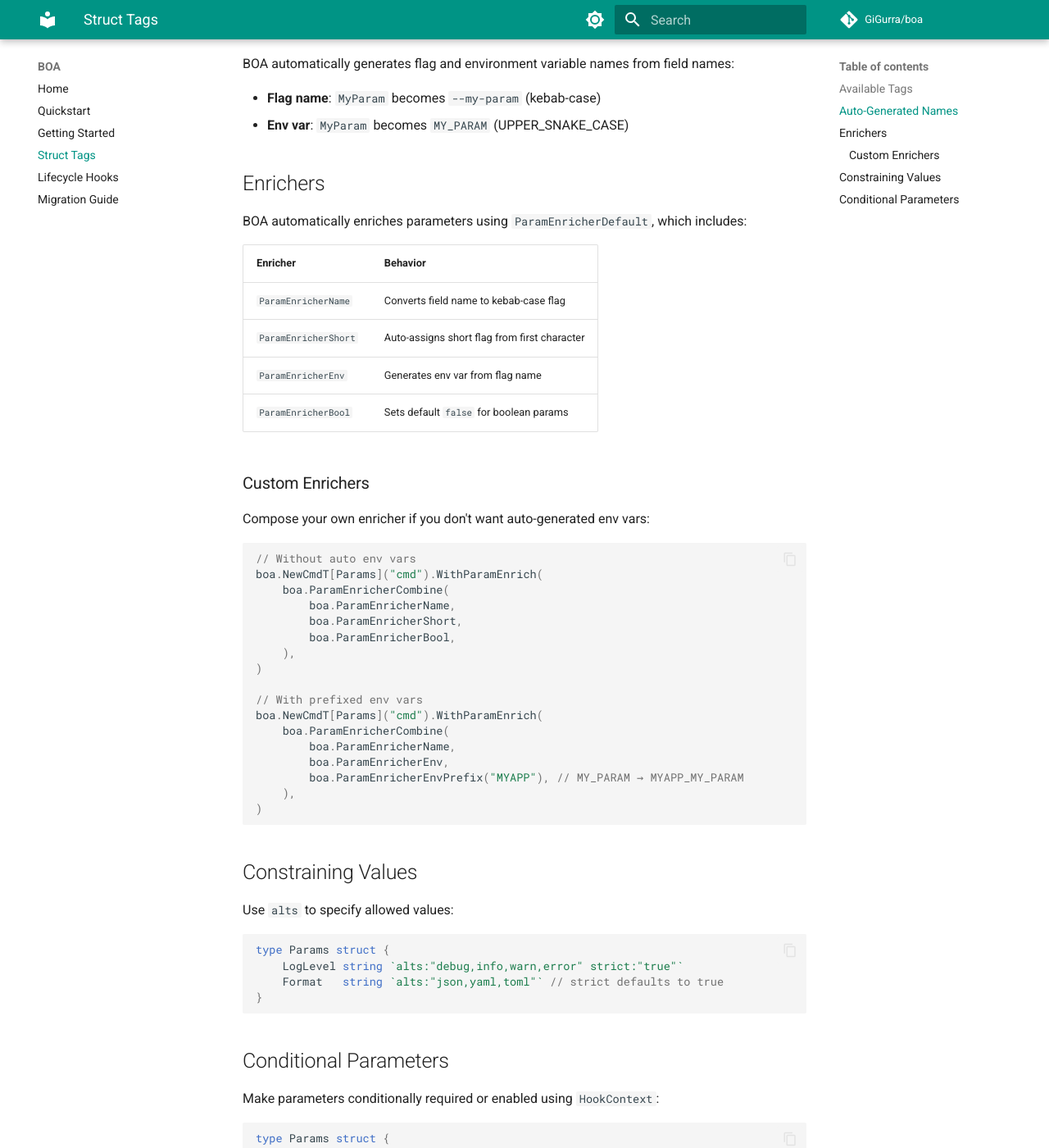
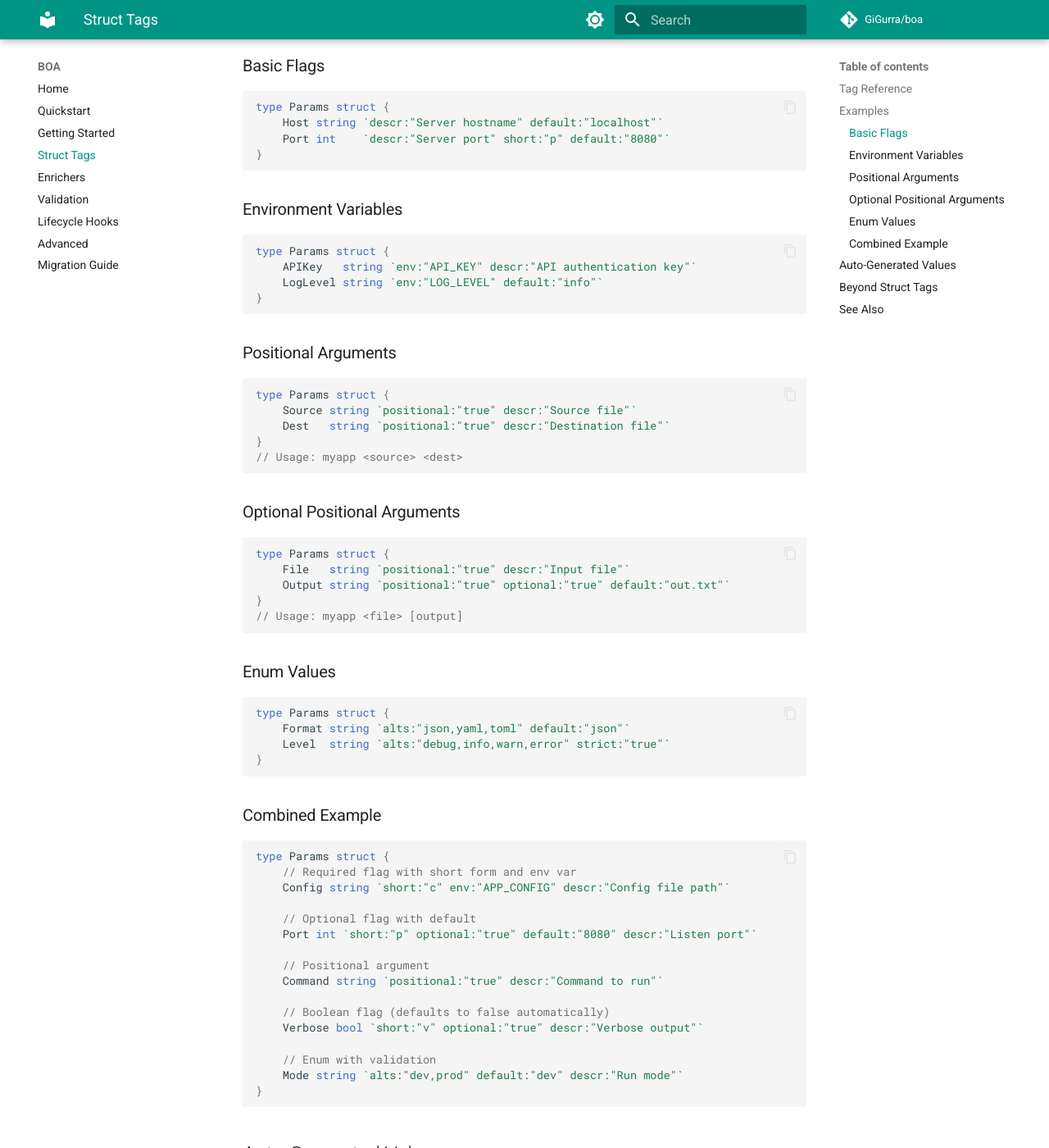
Before and after one commit to GiGurra/boa, an MkDocs documentation site: the page built from docs/struct-tags.md, in a window 1280 px wide and 1400 px high, scrolled down 839 px. Shown: the whole window at 82% size. Built offline with MkDocs 1.6.1 and Material for MkDocs 9.7.7, drawn with Linux system fonts in a browser that asks for light colours; comment, search, counter and statistics services are not loaded; some of the changed text lies outside the part shown.

Commit message:
expand docs: enrichers, validation, advanced features
Co-Authored-By: Claude Opus 4.5 <noreply@anthropic.com>

````diff
--- /dev/null
+++ b/docs/advanced.md
@@ -0,0 +1,233 @@
+# Advanced Features
+
+This page covers advanced BOA features for power users.
+
+## The Param Interface
+
+Every parameter (whether using struct tags or programmatic configuration) implements the `Param` interface. Access it via `HookContext.GetParam()`:
+
+```go
+WithInitFuncCtx(func(ctx *boa.HookContext, p *Params, cmd *cobra.Command) error {
+    param := ctx.GetParam(&p.SomeField)
+    // Now use param methods...
+    return nil
+})
+```
+
+### Param Methods
+
+| Method | Description |
+|--------|-------------|
+| `SetName(string)` | Override flag name |
+| `SetShort(string)` | Set short flag |
+| `SetEnv(string)` | Set environment variable |
+| `SetDefault(any)` | Set default value |
+| `SetAlternatives([]string)` | Set allowed values |
+| `SetStrictAlts(bool)` | Enable/disable strict validation |
+| `SetRequiredFn(func() bool)` | Dynamic required condition |
+| `SetIsEnabledFn(func() bool)` | Dynamic visibility |
+| `GetName() string` | Get current flag name |
+| `GetShort() string` | Get current short flag |
+| `GetEnv() string` | Get current env var |
+| `GetAlternatives() []string` | Get allowed values |
+| `HasValue() bool` | Check if value was set |
+| `IsRequired() bool` | Check if required |
+| `IsEnabled() bool` | Check if visible |
+
+## Dynamic Shell Completion
+
+### AlternativesFunc
+
+For completion suggestions that depend on runtime state (like fetching from an API):
+
+```go
+type Params struct {
+    // Using the deprecated wrapper type for AlternativesFunc
+    Region boa.Required[string]
+}
+
+func main() {
+    var p Params
+    p.Region.AlternativesFunc = func(cmd *cobra.Command, args []string, toComplete string) []string {
+        // Could fetch from API, read from file, etc.
+        return []string{"us-east-1", "us-west-2", "eu-west-1"}
+    }
+
+    boa.NewCmdT2("app", &p).
+        WithRunFunc(func(params *Params) {
+            // ...
+        }).
+        Run()
+}
+```
+
+### ValidArgsFunc
+
+For positional argument completion:
+
+```go
+boa.NewCmdT[Params]("app").
+    WithValidArgsFunc(func(p *Params, cmd *cobra.Command, args []string, toComplete string) ([]string, cobra.ShellCompDirective) {
+        // Return suggestions for positional args
+        return []string{"option1", "option2"}, cobra.ShellCompDirectiveDefault
+    })
+```
+
+## Config File Loading
+
+Load configuration from files in the PreValidate hook:
+
+```go
+type AppConfig struct {
+    Host string
+    Port int
+}
+
+type Params struct {
+    ConfigFile string `descr:"Path to config file" optional:"true"`
+    AppConfig
+}
+
+func main() {
+    boa.NewCmdT[Params]("app").
+        WithPreValidateFuncCtx(func(ctx *boa.HookContext, p *Params, cmd *cobra.Command, args []string) error {
+            fileParam := ctx.GetParam(&p.ConfigFile)
+            return boa.UnMarshalFromFileParam(fileParam, &p.AppConfig, nil)
+        }).
+        WithRunFunc(func(p *Params) {
+            fmt.Printf("Host: %s, Port: %d\n", p.Host, p.Port)
+        }).
+        Run()
+}
+```
+
+Custom unmarshal functions (YAML, TOML, etc.):
+
+```go
+import "gopkg.in/yaml.v3"
+
+boa.UnMarshalFromFileParam(fileParam, &p.AppConfig, yaml.Unmarshal)
+```
+
+## Checking Value Sources
+
+Use `HookContext` in your run function to check how values were set:
+
+```go
+boa.NewCmdT[Params]("app").
+    WithRunFuncCtx(func(ctx *boa.HookContext, p *Params) {
+        if ctx.HasValue(&p.Port) {
+            fmt.Printf("Port explicitly set to %d\n", p.Port)
+        } else {
+            fmt.Println("Using default port")
+        }
+    })
+```
+
+## Accessing Cobra Directly
+
+Access the underlying Cobra command for features BOA doesn't wrap:
+
+```go
+boa.NewCmdT[Params]("app").
+    WithInitFunc2E(func(p *Params, cmd *cobra.Command) error {
+        cmd.Deprecated = "use 'new-app' instead"
+        cmd.Hidden = true
+        cmd.SilenceUsage = true
+        return nil
+    })
+```
+
+Or after flags are created:
+
+```go
+WithPostCreateFuncCtx(func(ctx *boa.HookContext, p *Params, cmd *cobra.Command) error {
+    flag := cmd.Flags().Lookup("verbose")
+    flag.NoOptDefVal = "true"  // --verbose without value means true
+    return nil
+})
+```
+
+## Command Groups
+
+Organize subcommands into groups in help output:
+
+```go
+boa.NewCmdT[boa.NoParams]("app").
+    WithGroups(
+        &cobra.Group{ID: "core", Title: "Core Commands:"},
+        &cobra.Group{ID: "util", Title: "Utility Commands:"},
+    ).
+    WithSubCmds(
+        boa.NewCmdT[Params]("init").WithGroupID("core"),
+        boa.NewCmdT[Params]("run").WithGroupID("core"),
+        boa.NewCmdT[Params]("version").WithGroupID("util"),
+    )
+```
+
+## Testing Commands
+
+### Inject Arguments
+
+```go
+cmd := boa.NewCmdT[Params]("app").
+    WithRunFunc(func(p *Params) {
+        // ...
+    })
+
+// Test with specific args
+cmd.RunArgs([]string{"--name", "test", "--port", "8080"})
+```
+
+### Validate Without Running
+
+```go
+cmd := boa.NewCmdT[Params]("app").
+    WithRawArgs([]string{"--name", "test"})
+
+err := cmd.Validate()
+if err != nil {
+    // Validation failed
+}
+```
+
+## Interface-Based Hooks
+
+Implement interfaces on your config struct instead of using `With*` methods:
+
+```go
+type Config struct {
+    Host string
+    Port int
+}
+
+// Called during initialization
+func (c *Config) Init() error {
+    return nil
+}
+
+// Called during initialization with HookContext
+func (c *Config) InitCtx(ctx *boa.HookContext) error {
+    ctx.GetParam(&c.Port).SetDefault(boa.Default(8080))
+    return nil
+}
+
+// Called before validation
+func (c *Config) PreValidate() error {
+    return nil
+}
+
+// Called before execution
+func (c *Config) PreExecute() error {
+    return nil
+}
+```
+
+Available interfaces:
+
+- `CfgStructInit` - `Init() error`
+- `CfgStructInitCtx` - `InitCtx(ctx *HookContext) error`
+- `CfgStructPreValidate` - `PreValidate() error`
+- `CfgStructPreValidateCtx` - `PreValidateCtx(ctx *HookContext) error`
+- `CfgStructPreExecute` - `PreExecute() error`
+- `CfgStructPreExecuteCtx` - `PreExecuteCtx(ctx *HookContext) error`
--- /dev/null
+++ b/docs/enrichers.md
@@ -0,0 +1,112 @@
+# Auto-Derivation & Enrichers
+
+BOA automatically derives flag names, environment variables, and other metadata from your struct fields. This is done through **enrichers** - functions that process parameters during initialization.
+
+## Default Behavior
+
+By default, BOA applies `ParamEnricherDefault`, which includes:
+
+| Enricher | What it does |
+|----------|--------------|
+| `ParamEnricherName` | Converts `MyParam` → `--my-param` (kebab-case) |
+| `ParamEnricherShort` | Auto-assigns `-m` from first char (skips conflicts, reserves `-h`) |
+| `ParamEnricherEnv` | Generates `MY_PARAM` from flag name (UPPER_SNAKE_CASE) |
+| `ParamEnricherBool` | Sets `default: false` for boolean params |
+
+Example - this struct:
+
+```go
+type Params struct {
+    ServerHost string
+    MaxRetries int
+    Verbose    bool
+}
+```
+
+Automatically gets:
+
+```
+--server-host  (env: SERVER_HOST, required)
+--max-retries  (env: MAX_RETRIES, required)
+--verbose      (env: VERBOSE, default: false)
+```
+
+## Custom Enrichers
+
+You can compose your own enricher to change the default behavior.
+
+### Disable Auto Env Vars
+
+```go
+boa.NewCmdT[Params]("cmd").WithParamEnrich(
+    boa.ParamEnricherCombine(
+        boa.ParamEnricherName,
+        boa.ParamEnricherShort,
+        boa.ParamEnricherBool,
+    ),
+)
+```
+
+### Prefix Env Vars
+
+```go
+boa.NewCmdT[Params]("cmd").WithParamEnrich(
+    boa.ParamEnricherCombine(
+        boa.ParamEnricherName,
+        boa.ParamEnricherEnv,
+        boa.ParamEnricherEnvPrefix("MYAPP"),
+    ),
+)
+```
+
+This turns `MY_PARAM` into `MYAPP_MY_PARAM`.
+
+### Disable Auto Short Flags
+
+```go
+boa.NewCmdT[Params]("cmd").WithParamEnrich(
+    boa.ParamEnricherCombine(
+        boa.ParamEnricherName,
+        boa.ParamEnricherEnv,
+        boa.ParamEnricherBool,
+    ),
+)
+```
+
+### Disable All Enrichment
+
+```go
+boa.NewCmdT[Params]("cmd").WithParamEnrich(nil)
+```
+
+With no enrichment, you must specify everything via struct tags:
+
+```go
+type Params struct {
+    Host string `name:"host" short:"h" env:"HOST" descr:"Server host"`
+}
+```
+
+## Available Enrichers
+
+| Enricher | Description |
+|----------|-------------|
+| `ParamEnricherDefault` | Combines Name + Short + Env + Bool |
+| `ParamEnricherName` | Derives flag name from field name |
+| `ParamEnricherShort` | Auto-assigns short flags |
+| `ParamEnricherEnv` | Derives env var from flag name |
+| `ParamEnricherEnvPrefix(prefix)` | Adds prefix to env vars |
+| `ParamEnricherBool` | Sets false default for booleans |
+| `ParamEnricherCombine(...)` | Combines multiple enrichers |
+
+## Override Auto-Derived Values
+
+Struct tags always take precedence over enrichers:
+
+```go
+type Params struct {
+    // Enricher would derive --my-host and MY_HOST
+    // Tags override to --server and APP_SERVER
+    MyHost string `name:"server" env:"APP_SERVER"`
+}
+```
--- a/docs/struct-tags.md
+++ b/docs/struct-tags.md
@@ -1,105 +1,128 @@
 # Struct Tags Reference
 
-BOA uses struct tags to configure CLI parameters.
+Quick reference for all BOA struct tags.
 
-## Available Tags
+## Tag Reference
 
-| Tag | Description | Example |
-|-----|-------------|---------|
-| `descr` / `desc` / `description` / `help` | Description text for help | `descr:"User name"` |
-| `name` / `long` | Override flag name | `name:"user-name"` |
-| `default` | Default value | `default:"8080"` |
-| `env` | Environment variable name | `env:"PORT"` |
-| `short` | Short flag (single char) | `short:"p"` |
-| `positional` / `pos` | Marks positional argument | `positional:"true"` |
-| `required` / `req` | Marks as required | `required:"true"` |
-| `optional` / `opt` | Marks as optional | `optional:"true"` |
-| `alts` / `alternatives` | Allowed values (enum) | `alts:"debug,info,warn,error"` |
-| `strict-alts` / `strict` | Validate against alts | `strict:"true"` |
+| Tag | Aliases | Description | Example |
+|-----|---------|-------------|---------|
+| `descr` | `desc`, `description`, `help` | Help text | `descr:"User name"` |
+| `name` | `long` | Override flag name | `name:"server-host"` |
+| `short` | | Single-char flag | `short:"n"` |
+| `env` | | Environment variable | `env:"APP_HOST"` |
+| `default` | | Default value | `default:"8080"` |
+| `required` | `req` | Mark as required | `required:"true"` |
+| `optional` | `opt` | Mark as optional | `optional:"true"` |
+| `positional` | `pos` | Positional argument | `positional:"true"` |
+| `alts` | `alternatives` | Allowed values | `alts:"a,b,c"` |
+| `strict-alts` | `strict` | Validate alts | `strict:"true"` |
 
-## Auto-Generated Names
+## Examples
 
-BOA automatically generates flag and environment variable names from field names:
-
-- **Flag name**: `MyParam` becomes `--my-param` (kebab-case)
-- **Env var**: `MyParam` becomes `MY_PARAM` (UPPER_SNAKE_CASE)
-
-## Enrichers
-
-BOA automatically enriches parameters using `ParamEnricherDefault`, which includes:
-
-| Enricher | Behavior |
-|----------|----------|
-| `ParamEnricherName` | Converts field name to kebab-case flag |
-| `ParamEnricherShort` | Auto-assigns short flag from first character |
-| `ParamEnricherEnv` | Generates env var from flag name |
-| `ParamEnricherBool` | Sets default `false` for boolean params |
-
-### Custom Enrichers
-
-Compose your own enricher if you don't want auto-generated env vars:
-
-```go
-// Without auto env vars
-boa.NewCmdT[Params]("cmd").WithParamEnrich(
-    boa.ParamEnricherCombine(
-        boa.ParamEnricherName,
-        boa.ParamEnricherShort,
-        boa.ParamEnricherBool,
-    ),
-)
-
-// With prefixed env vars
-boa.NewCmdT[Params]("cmd").WithParamEnrich(
-    boa.ParamEnricherCombine(
-        boa.ParamEnricherName,
-        boa.ParamEnricherEnv,
-        boa.ParamEnricherEnvPrefix("MYAPP"), // MY_PARAM → MYAPP_MY_PARAM
-    ),
-)
-```
-
-## Constraining Values
-
-Use `alts` to specify allowed values:
+### Basic Flags
 
 ```go
 type Params struct {
-    LogLevel string `alts:"debug,info,warn,error" strict:"true"`
-    Format   string `alts:"json,yaml,toml"` // strict defaults to true
+    Host string `descr:"Server hostname" default:"localhost"`
+    Port int    `descr:"Server port" short:"p" default:"8080"`
 }
 ```
 
-## Conditional Parameters
-
-Make parameters conditionally required or enabled using `HookContext`:
+### Environment Variables
 
 ```go
 type Params struct {
-    Mode     string
-    FilePath string `optional:"true"`
-    Verbose  bool   `optional:"true"`
-    Debug    bool   `optional:"true"`
-}
-
-func main() {
-    boa.NewCmdT[Params]("hello-world").
-        WithInitFuncCtx(func(ctx *boa.HookContext, p *Params, cmd *cobra.Command) error {
-            // FilePath is required when Mode is "file"
-            ctx.GetParam(&p.FilePath).SetRequiredFn(func() bool {
-                return p.Mode == "file"
-            })
-
-            // Verbose is only enabled when Debug is true
-            ctx.GetParam(&p.Verbose).SetIsEnabledFn(func() bool {
-                return p.Debug
-            })
-
-            return nil
-        }).
-        WithRunFunc(func(params *Params) {
-            fmt.Printf("Mode=%s\n", params.Mode)
-        }).
-        Run()
+    APIKey   string `env:"API_KEY" descr:"API authentication key"`
+    LogLevel string `env:"LOG_LEVEL" default:"info"`
 }
 ```
+
+### Positional Arguments
+
+```go
+type Params struct {
+    Source string `positional:"true" descr:"Source file"`
+    Dest   string `positional:"true" descr:"Destination file"`
+}
+// Usage: myapp <source> <dest>
+```
+
+### Optional Positional Arguments
+
+```go
+type Params struct {
+    File   string `positional:"true" descr:"Input file"`
+    Output string `positional:"true" optional:"true" default:"out.txt"`
+}
+// Usage: myapp <file> [output]
+```
+
+### Enum Values
+
+```go
+type Params struct {
+    Format string `alts:"json,yaml,toml" default:"json"`
+    Level  string `alts:"debug,info,warn,error" strict:"true"`
+}
+```
+
+### Combined Example
+
+```go
+type Params struct {
+    // Required flag with short form and env var
+    Config string `short:"c" env:"APP_CONFIG" descr:"Config file path"`
+
+    // Optional flag with default
+    Port int `short:"p" optional:"true" default:"8080" descr:"Listen port"`
+
+    // Positional argument
+    Command string `positional:"true" descr:"Command to run"`
+
+    // Boolean flag (defaults to false automatically)
+    Verbose bool `short:"v" optional:"true" descr:"Verbose output"`
+
+    // Enum with validation
+    Mode string `alts:"dev,prod" default:"dev" descr:"Run mode"`
+}
+```
+
+## Auto-Generated Values
+
+Without explicit tags, BOA derives:
+
+| Field | Flag | Env Var | Short |
+|-------|------|---------|-------|
+| `ServerHost` | `--server-host` | `SERVER_HOST` | `-s` |
+| `MaxRetries` | `--max-retries` | `MAX_RETRIES` | `-m` |
+| `V` | `--v` | `V` | (none - too short) |
+
+See [Enrichers](enrichers.md) to customize this behavior.
+
+## Beyond Struct Tags
+
+Struct tags cover the most common use cases, but for dynamic behavior you'll need programmatic configuration via `HookContext`:
+
+- **Dynamic defaults** - Set defaults based on runtime values
+- **Conditional requirements** - Make fields required based on other fields
+- **Dynamic completions** - Shell completions from APIs, files, or computed at runtime
+- **AlternativesFunc** - Generate completion suggestions dynamically (e.g., list files, query databases)
+- **Custom validation** - Complex validation logic
+
+```go
+boa.NewCmdT[Params]("app").
+    WithInitFuncCtx(func(ctx *boa.HookContext, p *Params, cmd *cobra.Command) error {
+        param := ctx.GetParam(&p.Region)
+        param.SetAlternatives(fetchRegionsFromAPI())
+        param.SetStrictAlts(true)
+        return nil
+    })
+```
+
+See [Advanced](advanced.md) for the full `Param` interface and examples.
+
+## See Also
+
+- [Enrichers](enrichers.md) - Auto-derivation of names
+- [Validation](validation.md) - Constraints and conditional requirements
+- [Advanced](advanced.md) - Programmatic configuration
--- /dev/null
+++ b/docs/validation.md
@@ -0,0 +1,130 @@
+# Validation & Constraints
+
+BOA provides several ways to validate and constrain parameter values.
+
+## Required vs Optional
+
+By default, all parameters are **required**. Mark parameters as optional explicitly:
+
+```go
+type Params struct {
+    Name    string                        // required
+    Port    int    `optional:"true"`      // optional
+    Verbose bool   `optional:"true"`      // optional
+}
+```
+
+## Allowed Values (Alternatives)
+
+Use `alts` to restrict a parameter to specific values:
+
+```go
+type Params struct {
+    LogLevel string `alts:"debug,info,warn,error"`
+    Format   string `alts:"json,yaml,toml"`
+}
+```
+
+This provides:
+
+1. **Shell completion** - Tab completion suggests valid values
+2. **Validation** - Invalid values are rejected (when `strict` is true, which is the default)
+
+### Strict Mode
+
+By default, `alts` enforces validation. To allow any value while still providing completion hints:
+
+```go
+type Params struct {
+    // Validation enforced (default)
+    LogLevel string `alts:"debug,info,warn,error" strict:"true"`
+
+    // Suggestions only, any value accepted
+    Color string `alts:"red,green,blue" strict:"false"`
+}
+```
+
+## Conditional Requirements
+
+Make parameters conditionally required based on other values using `HookContext`:
+
+```go
+type Params struct {
+    Mode     string
+    FilePath string `optional:"true"`
+    URL      string `optional:"true"`
+}
+
+func main() {
+    boa.NewCmdT[Params]("app").
+        WithInitFuncCtx(func(ctx *boa.HookContext, p *Params, cmd *cobra.Command) error {
+            // FilePath required when Mode is "file"
+            ctx.GetParam(&p.FilePath).SetRequiredFn(func() bool {
+                return p.Mode == "file"
+            })
+
+            // URL required when Mode is "http"
+            ctx.GetParam(&p.URL).SetRequiredFn(func() bool {
+                return p.Mode == "http"
+            })
+
+            return nil
+        }).
+        WithRunFunc(func(p *Params) {
+            // ...
+        }).
+        Run()
+}
+```
+
+## Conditional Visibility
+
+Hide parameters entirely based on conditions:
+
+```go
+type Params struct {
+    Debug   bool   `optional:"true"`
+    Verbose bool   `optional:"true"`
+}
+
+func main() {
+    boa.NewCmdT[Params]("app").
+        WithInitFuncCtx(func(ctx *boa.HookContext, p *Params, cmd *cobra.Command) error {
+            // Verbose flag only visible when Debug is true
+            ctx.GetParam(&p.Verbose).SetIsEnabledFn(func() bool {
+                return p.Debug
+            })
+            return nil
+        }).
+        WithRunFunc(func(p *Params) {
+            // ...
+        }).
+        Run()
+}
+```
+
+## Dynamic Alternatives
+
+For alternatives that depend on runtime state, use `SetAlternatives` in a hook:
+
+```go
+func (c *Config) InitCtx(ctx *boa.HookContext) error {
+    // Set alternatives based on available options
+    envs := []string{"dev", "staging", "prod"}
+    ctx.GetParam(&c.Environment).SetAlternatives(envs)
+    ctx.GetParam(&c.Environment).SetStrictAlts(true)
+    return nil
+}
+```
+
+## Value Priority
+
+When multiple sources provide values, BOA uses this priority:
+
+1. **CLI flags** - `--port 8080`
+2. **Environment variables** - `PORT=8080`
+3. **Config files** - (via PreValidate hook)
+4. **Default values** - `default:"8080"`
+5. **Zero value** - `0` for int, `""` for string, etc.
+
+Higher priority sources override lower ones.
--- a/mkdocs.yml
+++ b/mkdocs.yml
@@ -38,5 +38,8 @@ nav:
   - Quickstart: quickstart.md
   - Getting Started: getting-started.md
   - Struct Tags: struct-tags.md
+  - Enrichers: enrichers.md
+  - Validation: validation.md
   - Lifecycle Hooks: hooks.md
+  - Advanced: advanced.md
   - Migration Guide: migration.md
````
